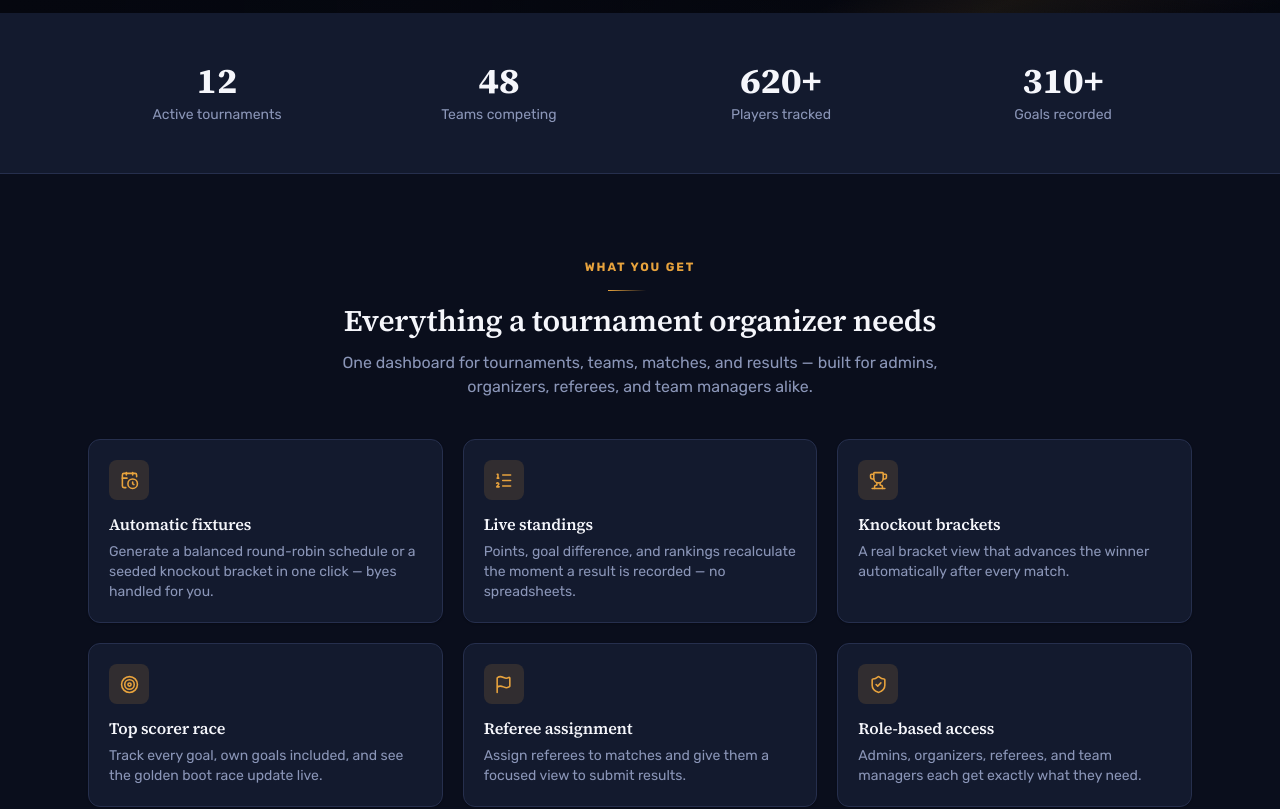
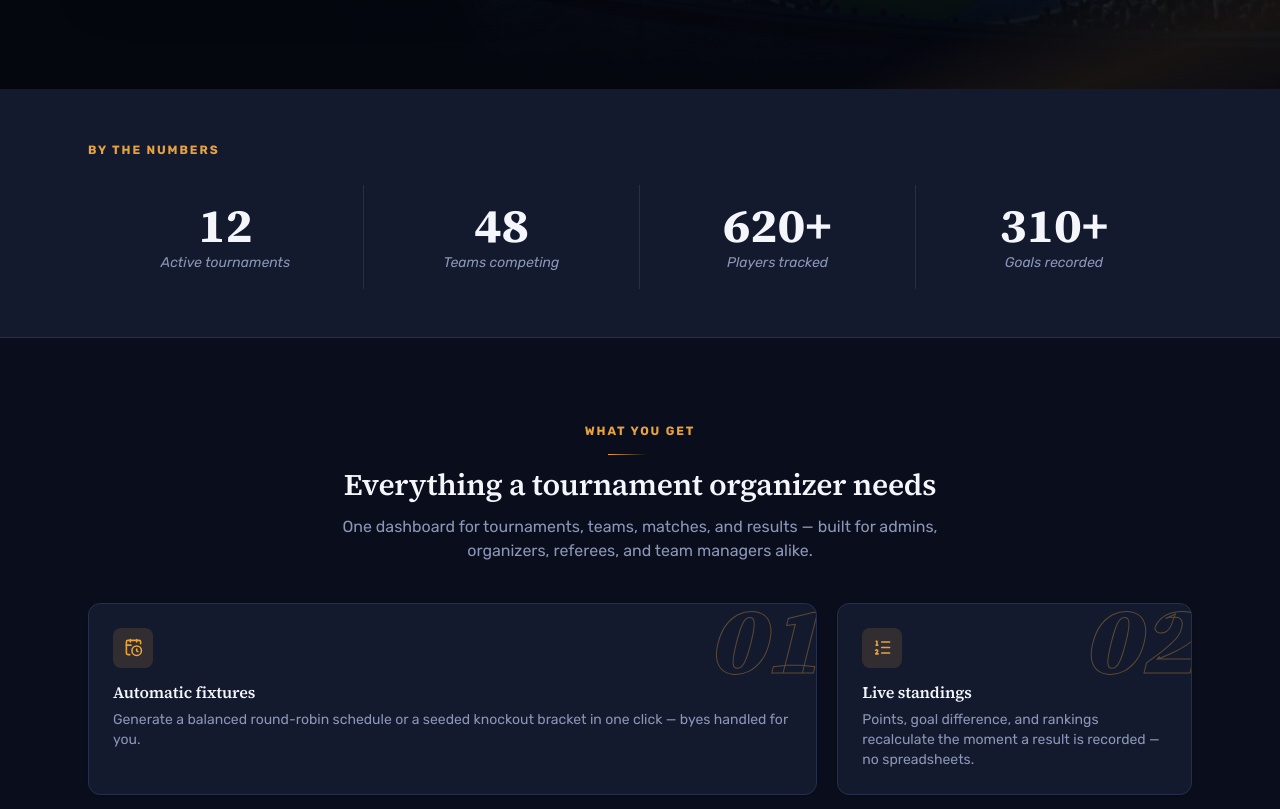
Before and after one commit to muneerasaifalnaabi-prog/Sports-Tournament-Management-System, a Next.js app: page / in a window 1280 px wide. Shown: the part 921-1730 px from the top of the page. Built offline with nearby package versions, Linux system fonts and the light colour scheme; no server answers.

Commit message:
update style

```diff
--- a/src/app/globals.css
+++ b/src/app/globals.css
@@ -223,6 +223,44 @@ h3 {
     font-family: var(--font-heading), Georgia, serif;
     font-weight: 700;
     font-variant-numeric: tabular-nums;
+  }
+
+  /* Italic serif accent for a single word/phrase inside an otherwise-roman
+     headline — the magazine-headline emphasis device. */
+  .headline-accent {
+    font-style: italic;
+    color: var(--brand);
+  }
+
+  /* Oversized faint outlined numeral — a decorative background "index" mark
+     for feature/section cards (01, 02…), magazine-margin-note style. */
+  .index-number {
+    font-family: var(--font-heading), Georgia, serif;
+    font-weight: 900;
+    font-style: italic;
+    line-height: 1;
+    color: transparent;
+    -webkit-text-stroke: 1px rgb(232 163 61 / 0.35);
+    pointer-events: none;
+    user-select: none;
+  }
+
+  /* Large italic serif statement — the magazine pull-quote motif */
+  .pull-quote {
+    font-family: var(--font-heading), Georgia, serif;
+    font-style: italic;
+    font-weight: 600;
+    line-height: 1.25;
+    color: var(--foreground);
+  }
+
+  /* Oversized serif quotation mark, positioned to sit above/behind a pull-quote */
+  .pull-quote-mark {
+    font-family: var(--font-heading), Georgia, serif;
+    font-weight: 900;
+    line-height: 1;
+    color: var(--brand);
+    opacity: 0.4;
   }
 
   .badge {
--- a/src/app/page.tsx
+++ b/src/app/page.tsx
@@ -54,6 +54,17 @@ const features = [
   },
 ];
 
+// Uneven column spans on a 6-col grid — the "bento" rhythm that breaks up the
+// otherwise uniform feature grid into a magazine-style asymmetric layout.
+const bentoSpan = [
+  "sm:col-span-4",
+  "sm:col-span-2",
+  "sm:col-span-2",
+  "sm:col-span-2",
+  "sm:col-span-2",
+  "sm:col-span-4",
+];
+
 export default function HomePage() {
   return (
     <div className="min-h-screen bg-background">
@@ -81,7 +92,8 @@ export default function HomePage() {
               Built for real tournaments
             </span>
             <h1 className="text-5xl font-bold leading-[1.05] tracking-tight sm:text-6xl lg:text-7xl">
-              Run your league or cup like a pro sports platform.
+              Run your league or cup <span className="headline-accent">like a pro</span>
+              &nbsp;sports platform.
             </h1>
             <p className="mt-5 max-w-lg text-base text-white/75 sm:text-lg">
               STMS handles fixtures, live standings, knockout brackets, top scorers, and referee
@@ -108,8 +120,10 @@ export default function HomePage() {
         </div>
       </section>
 
-      <section className="border-b border-border bg-surface py-10">
-        <div className="mx-auto grid max-w-6xl grid-cols-2 gap-6 px-4 sm:grid-cols-4 sm:px-6">
+      <section className="border-b border-border bg-surface py-12">
+        <div className="mx-auto max-w-6xl px-4 sm:px-6">
+          <span className="eyebrow justify-center text-center">By the numbers</span>
+          <div className="mt-6 grid grid-cols-2 divide-y divide-border sm:grid-cols-4 sm:divide-x sm:divide-y-0">
             {[
               { value: 12, suffix: "", label: "Active tournaments" },
               { value: 48, suffix: "", label: "Teams competing" },
@@ -119,11 +133,12 @@ export default function HomePage() {
               <RevealOnScroll
                 key={s.label}
                 delayMs={i * 80}
-              className="rounded-xl p-2 transition-transform duration-300 hover:-translate-y-1"
+                className="px-4 py-4 transition-transform duration-300 hover:-translate-y-1"
               >
-              <StatCounter value={s.value} suffix={s.suffix} label={s.label} />
+                <StatCounter value={s.value} suffix={s.suffix} label={s.label} big />
               </RevealOnScroll>
             ))}
+          </div>
         </div>
       </section>
 
@@ -139,18 +154,26 @@ export default function HomePage() {
             organizers, referees, and team managers alike.
           </p>
         </RevealOnScroll>
-        <div className="mt-10 grid grid-cols-1 gap-5 sm:grid-cols-2 lg:grid-cols-3">
+        <div className="mt-10 grid grid-cols-1 gap-5 sm:grid-cols-6">
           {features.map((f, i) => (
             <RevealOnScroll
               key={f.title}
               delayMs={(i % 3) * 90}
-              className="card card-interactive group p-5"
+              className={`card card-interactive group relative overflow-hidden p-6 ${
+                bentoSpan[i]
+              }`}
             >
-              <div className="mb-3 flex h-10 w-10 items-center justify-center rounded-lg bg-brand-light text-brand transition-transform duration-300 group-hover:scale-110">
+              <span
+                className="index-number pointer-events-none absolute -right-1 -top-3 select-none text-7xl sm:text-8xl"
+                aria-hidden
+              >
+                {String(i + 1).padStart(2, "0")}
+              </span>
+              <div className="relative mb-3 flex h-10 w-10 items-center justify-center rounded-lg bg-brand-light text-brand transition-transform duration-300 group-hover:scale-110">
                 <f.icon size={19} />
               </div>
-              <h3 className="font-semibold text-foreground">{f.title}</h3>
-              <p className="mt-1.5 text-sm text-muted">{f.description}</p>
+              <h3 className="relative font-semibold text-foreground">{f.title}</h3>
+              <p className="relative mt-1.5 text-sm text-muted">{f.description}</p>
             </RevealOnScroll>
           ))}
         </div>
@@ -193,6 +216,13 @@ export default function HomePage() {
             </RevealOnScroll>
           </div>
 
+          <RevealOnScroll className="mx-auto max-w-2xl text-center">
+            <span className="pull-quote-mark block text-6xl sm:text-7xl">&ldquo;</span>
+            <p className="pull-quote -mt-4 text-2xl sm:text-3xl">
+              Every stat, every match, exactly where your organizers need it.
+            </p>
+          </RevealOnScroll>
+
           <div className="grid items-center gap-8 lg:grid-cols-2 lg:gap-14">
             <RevealOnScroll className="showcase-media lg:order-1" slideUp={false}>
               <Image
@@ -232,7 +262,9 @@ export default function HomePage() {
 
         <RevealOnScroll className="relative z-10 mx-auto max-w-3xl px-4 py-16 text-center text-white sm:px-6 sm:py-20">
           <Trophy size={32} className="mx-auto mb-4 text-amber-300" />
-          <h2 className="text-2xl font-bold sm:text-3xl">Ready to kick off?</h2>
+          <h2 className="text-3xl font-bold sm:text-4xl">
+            Ready to <span className="headline-accent">kick off</span>?
+          </h2>
           <p className="mx-auto mt-3 max-w-lg text-white/70">
             Create your first tournament in minutes — register teams, generate fixtures, and go
             live.
--- a/src/components/marketing/StatCounter.tsx
+++ b/src/components/marketing/StatCounter.tsx
@@ -6,10 +6,12 @@ export function StatCounter({
   value,
   suffix = "",
   label,
+  big = false,
 }: {
   value: number;
   suffix?: string;
   label: string;
+  big?: boolean;
 }) {
   const ref = useRef<HTMLDivElement>(null);
   const [count, setCount] = useState(0);
@@ -41,11 +43,13 @@ export function StatCounter({
 
   return (
     <div ref={ref} className="text-center">
-      <p className="stat-figure text-3xl text-foreground sm:text-4xl">
+      <p
+        className={`stat-figure text-foreground ${big ? "text-4xl sm:text-5xl" : "text-3xl sm:text-4xl"}`}
+      >
         {count}
         {suffix}
       </p>
-      <p className="mt-1 text-sm text-muted">{label}</p>
+      <p className="mt-1 text-sm italic text-muted">{label}</p>
     </div>
   );
 }
--- a/src/components/ui/StatCard.tsx
+++ b/src/components/ui/StatCard.tsx
@@ -32,7 +32,7 @@ export function StatCard({ label, value, icon: Icon, accent = "brand" }: StatCar
       </div>
       <div>
         <p className="stat-figure text-3xl tracking-tight text-foreground">{value}</p>
-        <p className="text-sm text-muted">{label}</p>
+        <p className="text-sm italic text-muted">{label}</p>
       </div>
     </div>
   );
```
Lines whose indentation alone changed are shown as unchanged.
